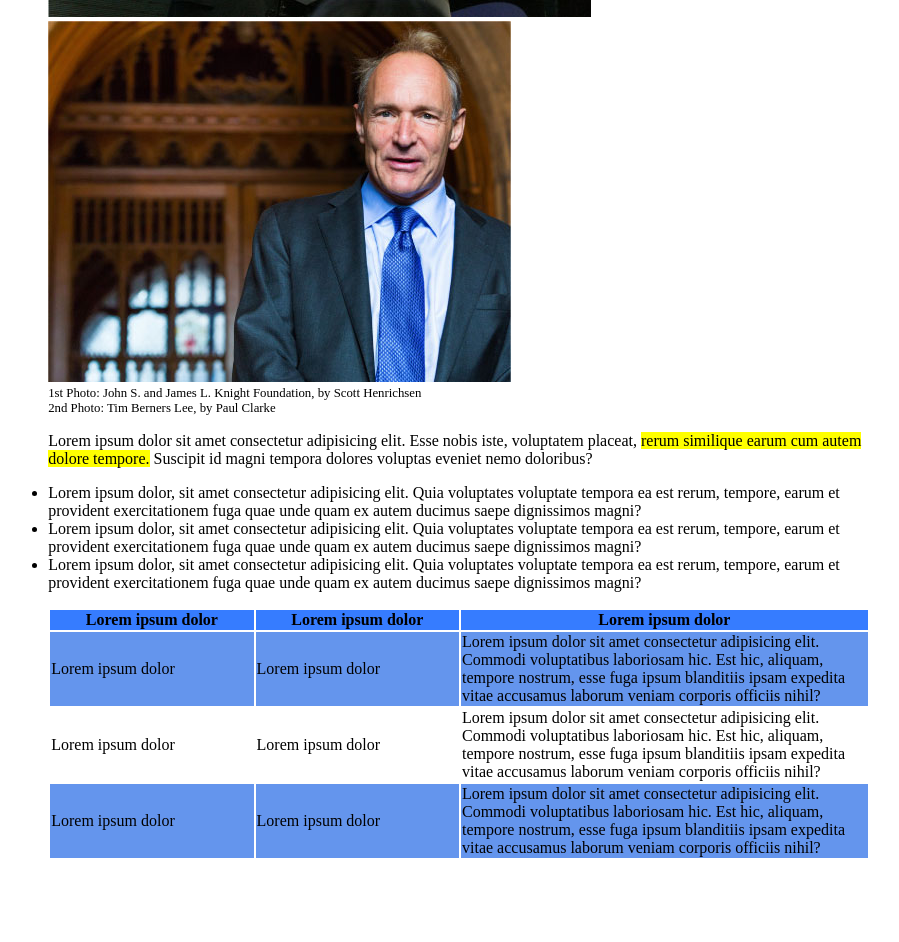
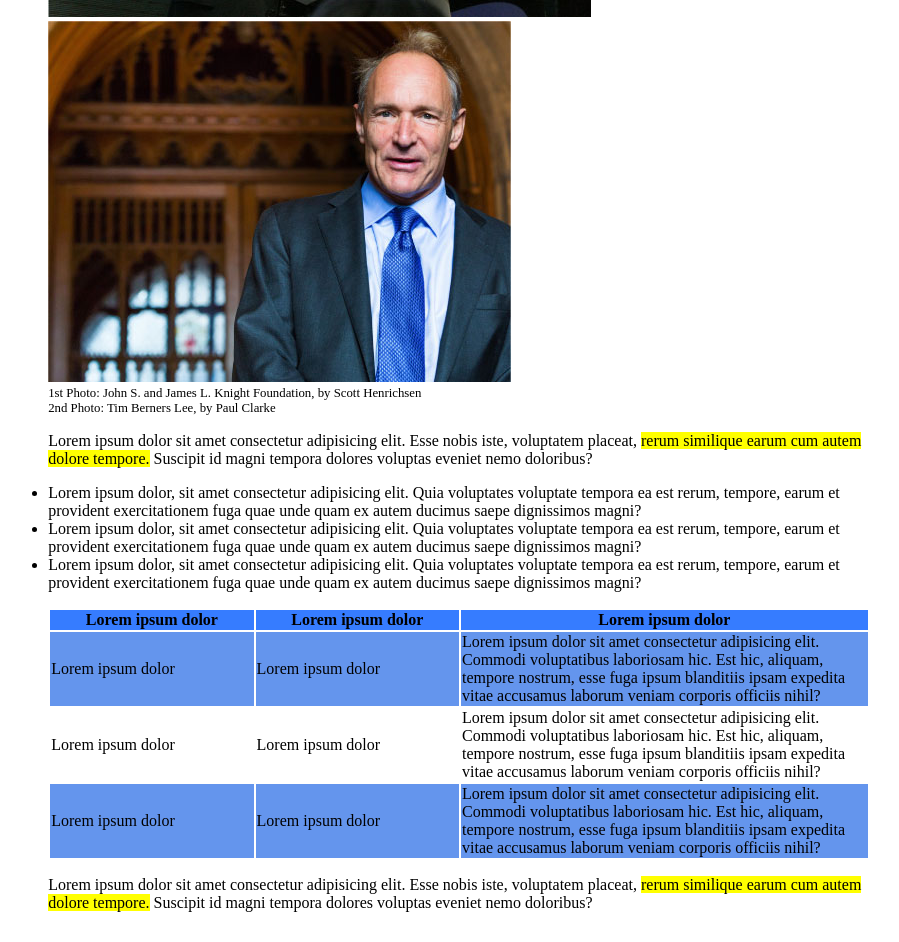
Before and after one commit to Flopiras/html-css-booleaner, a plain HTML site: page index.html in a window 1280 px wide. Shown: the part 564-1506 px from the top of the page, without its empty margins (181-1080 px from the left). Before the commit the page ends 1454 px from the top, so only its background shows below. Drawn offline with Linux system fonts and the light colour scheme; a web font is replaced by a local one.

Commit message:
added main

```diff
--- a/index.html
+++ b/index.html
@@ -115,6 +115,12 @@
                     </tr>
                 </tbody>
             </table>
+            <p>
+                Lorem ipsum dolor sit amet consectetur adipisicing elit. Esse nobis
+                iste, voluptatem placeat,
+                <span class="highlighted">rerum similique earum cum autem dolore tempore.</span>
+                Suscipit id magni tempora dolores voluptas eveniet nemo doloribus?
+            </p>
         </main>
 
         <footer>
```
